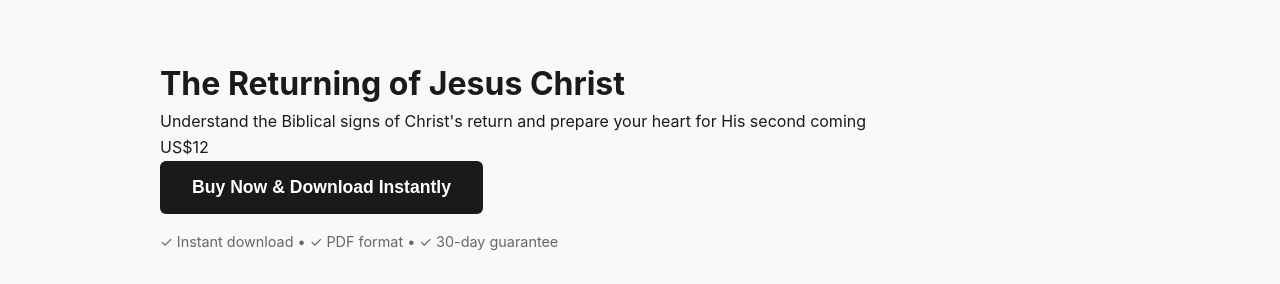
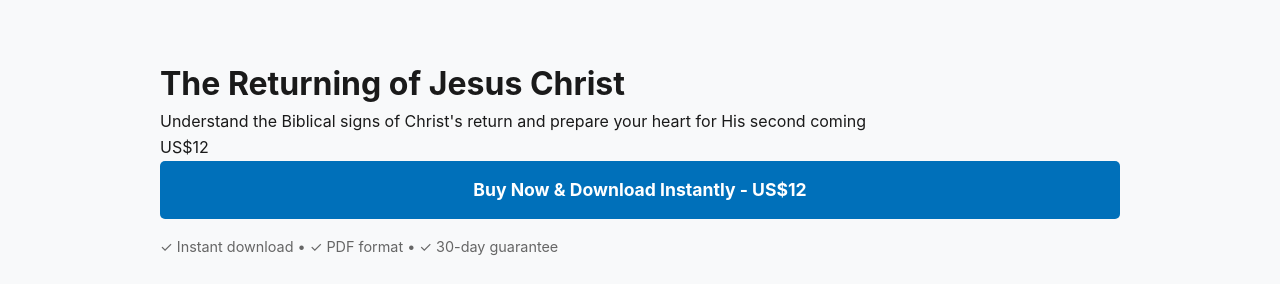
Before and after one commit to lusmarasjunior-ui/inkflow-store, a plain HTML site: page index.html in a window 1280 px wide. Shown: the part 516-800 px from the top of the page. Drawn offline with Linux system fonts and the light colour scheme.

Commit message:
Add Paypal check out

```diff
--- a/index.html
+++ b/index.html
@@ -24,7 +24,11 @@
                                                                       <p class="ebook-hook">Understand the Biblical signs of Christ's return and prepare your heart for His second coming</p>
                                                                                 <p class="subtitl</p>
                                                                                         <div class="price">US$12</div>
-                                                                                                <button id="buyBtn" class="btn-primary">Buy Now & Download Instantly</button>
+                                                                                               <a class="btn-primary" href="https://www.paypal.com/ncp/payment/4RGNP8" target="_blank" style="display:block;text-align:center;padding:15px 30px;background:#0070ba;color:white;text-decoration:none;border-radius:5px;font-weight:bold;">
+                                                                                                  Buy Now & Download Instantly - US$12
+                                                                                                  </a>
+
+
                                                                                                         <p class="guarantee">✓ Instant download • ✓ PDF format • ✓ 30-day guarantee</p>
                                                                                                               </div>
                                                                                                                   </section>
```
